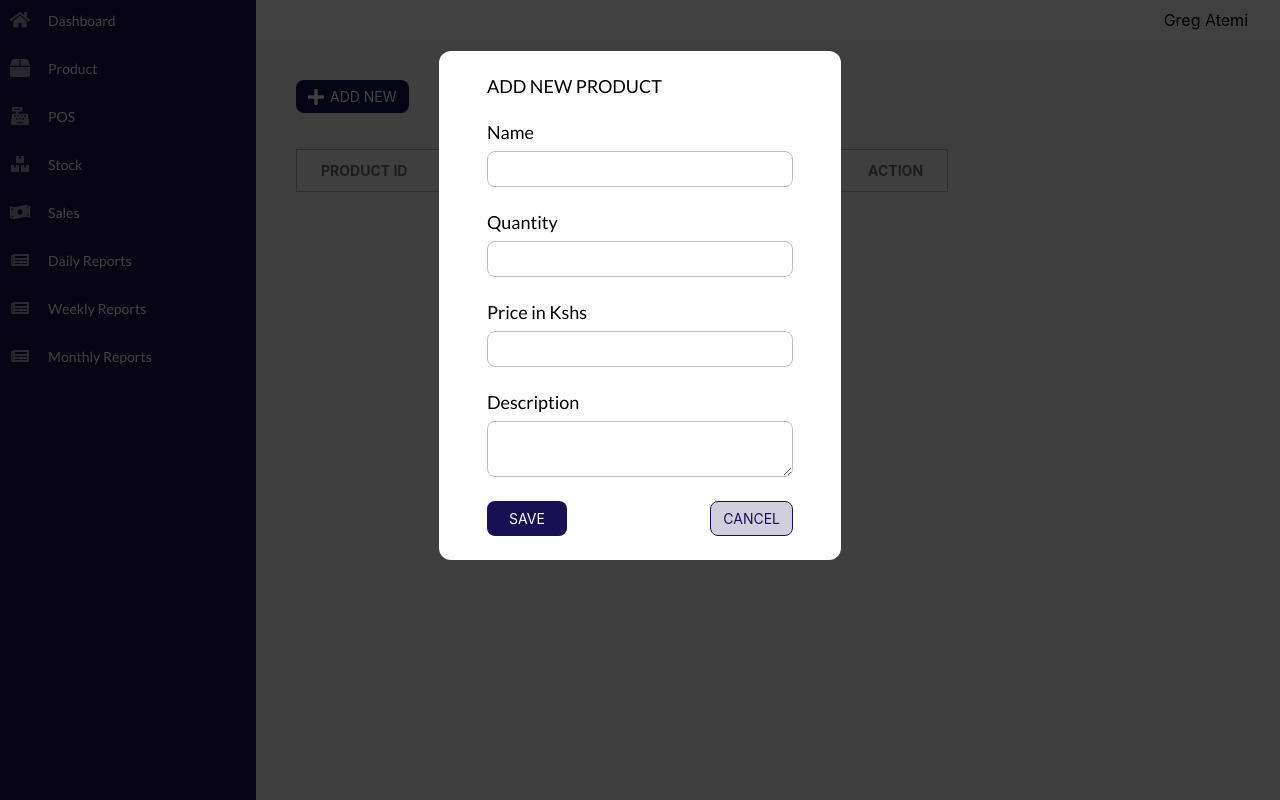
After one commit to greg-atemi/jaythree, a Django app: template templates/pos/user/new_product.html in a window 1280 px wide. The commit adds this page. Run offline with Django 4.2, Linux system fonts and the light colour scheme; the template is opened without the code that fills it, so the values that code supplies are empty; parts of the project's set-up code (start-up, migrations or seed data) failed here and were passed over.

Commit message:
Creating Product Create and Update functionality

```diff
--- a/pos/static/styles/style.css
+++ b/pos/static/styles/style.css
@@ -115,11 +115,12 @@ main{
     background-color: #FFFFFF;
     color: #000000;
     width: fit-content;
-    margin: 5% auto;
+    margin: 4% auto;
 }
 
 .modal-content p{
     margin-bottom: 24px;
+    font-size: 18px;
 }
 
 .modal-content .btn-primary{
@@ -134,13 +135,15 @@ main{
 
 .modal-content .fieldWrapper label{
     margin-bottom: 8px;
+    font-size: 18px;
 }
 
 .modal-content .fieldWrapper .input{
-    width: 240px;
+    width: 280px;
     border-radius: 8px;
     border: 1px solid #bcc0c5;
-    padding: 4px 12px;
+    padding: 8px 12px;
+    font-size: 16px;
 }
 
 .modal-content .button-group{
--- a/pos/urls.py
+++ b/pos/urls.py
@@ -1,5 +1,3 @@
-from django.conf.urls.static import static
-from django.conf import settings
 from django.urls import path
 from . import views
 
@@ -7,5 +5,8 @@ app_name = 'pos'
 
 urlpatterns = [
     path('', views.dashboard, name='dashboard'),
-    path('product', views.product, name='product')
+    path('products', views.products, name='products'),
+    path('save_product', views.save_product, name='save_product'),
+    path('delete_product/<str:product_id>', views.delete_product, name='delete_product'),
+    path('update_product/<str:product_id>', views.update_product, name='update_product'),
 ]
--- a/templates/pos/user/base.html
+++ b/templates/pos/user/base.html
@@ -13,7 +13,7 @@
 </head>
 <body>
     <nav class="sidebar">
-        <button>
+        <button id="dashboard">
             <img alt="home" class="nav-logo" src="{% static 'images/home.svg' %}"/>
             Dashboard
         </button>
@@ -62,8 +62,16 @@
 </body>
 
 <script type="text/javascript">
-    document.getElementById("product").onclick = function () {
-        location.href = "/pos/product";
+
+    let dashboard = document.getElementById("dashboard");
+    let product = document.getElementById("product");
+
+    dashboard.onclick = function () {
+        location.href = "/pos/";
+    };
+
+    product.onclick = function () {
+        location.href = "/pos/products";
     };
 </script>
 
--- /dev/null
+++ b/templates/pos/user/new_product.html
@@ -0,0 +1,64 @@
+{% extends 'pos/user/products.html' %}
+{% load static %}
+{% block content_block %}
+        <div id="modal" class="modal">
+            <div class="modal-content">
+                <p>ADD NEW PRODUCT</p>
+                <form action="" method="post">
+                    {% csrf_token %}
+                    <div class="fieldWrapper">
+                        <label for="name">Name</label>
+                        <input class="input" type="text" name="name" id="name" required>
+                    </div>
+
+                    <div class="fieldWrapper">
+                        <label for="quantity">Quantity</label>
+                        <input class="input" type="number" name="quantity" id="quantity" required>
+                    </div>
+
+                    <div class="fieldWrapper">
+                        <label for="unit_price">Price in Kshs</label>
+                        <input class="input" type="number" name="unit_price" id="unit_price" required>
+                    </div>
+
+                    <div class="fieldWrapper">
+                        <label for="description">Description</label>
+                        <textarea class="input" name="description" id="description"></textarea>
+                    </div>
+
+                    <div class="button-group">
+                        <input class="btn-primary" type="submit" value="SAVE"/>
+                        <button id="cancel" class="btn-secondary">
+                            CANCEL
+                        </button>
+                    </div>
+                </form>
+            </div>
+        </div>
+{% endblock %}
+
+{% block script_block %}
+    <script type="text/javascript">
+        let modal = document.getElementById("modal");
+        let btn_new = document.getElementById("new");
+        let cancel = document.getElementById("cancel");
+
+        window.onload = function () {
+            modal.style.display = "block";
+        }
+
+        cancel.onclick = function () {
+            modal.style.display = "none";
+        }
+
+        window.onclick = function(event) {
+            if (event.target === modal) {
+                location.href = "/pos/products";
+            }
+        }
+
+        product.onclick = function () {
+            location.href = "/pos/products";
+        };
+    </script>
+{% endblock %}
--- a/templates/pos/user/product.html
+++ b/templates/pos/user/products.html
@@ -2,7 +2,7 @@
 {% load static %}
 
 {% block title_block %}
-    <title>Product</title>
+    <title>Products</title>
 {% endblock %}
 
 {% block body_block %}
@@ -23,94 +23,84 @@
                 </tr>
             </thead>
             <tbody>
+                {% for product in products %}
                 <tr>
-                    <td>1</td>
-                    <td>Gilbeys Gin 1Litre</td>
-                    <td>1000</td>
-                    <td>1</td>
+                    <td>{{ product.product_id }}</td>
+                    <td>{{ product.name }}</td>
+                    <td>{{ product.unit_price }}</td>
+                    <td>{{ product.quantity }}</td>
                     <td>
-                        <img alt="edit" class="icon" src="{% static 'images/edit.svg' %}"/>
-                        <img alt="delete" src="{% static 'images/delete.svg' %}"/>
+                        <a href="{% url 'pos:update_product' product.product_id %}">
+                            <img id="edit"  alt="edit" class="icon" src="{% static 'images/edit.svg' %}"/>
+                        </a>
+                        <a href="{% url 'pos:delete_product' product.product_id %}">
+                            <img alt="delete" src="{% static 'images/delete.svg' %}"/>
+                        </a>
                     </td>
                 </tr>
-                <tr>
-                    <td>1</td>
-                    <td>Gilbeys Gin 1Litre</td>
-                    <td>1000</td>
-                    <td>1</td>
-                    <td>
-                        <img alt="edit" class="icon" src="{% static 'images/edit.svg' %}"/>
-                        <img alt="delete" src="{% static 'images/delete.svg' %}"/>
-                    </td>
-                </tr>
-                <tr>
-                    <td>1</td>
-                    <td>Gilbeys Gin 1Litre</td>
-                    <td>1000</td>
-                    <td>1</td>
-                    <td>
-                        <img alt="edit" class="icon" src="{% static 'images/edit.svg' %}"/>
-                        <img alt="delete" src="{% static 'images/delete.svg' %}"/>
-                    </td>
-                </tr>
+                {% endfor %}
             </tbody>
         </table>
 
+        {% block content_block %}
         <div id="modal" class="modal">
             <div class="modal-content">
                 <p>ADD NEW PRODUCT</p>
                 <form action="" method="post">
                     {% csrf_token %}
                     <div class="fieldWrapper">
-                        <label for="name">NAME</label>
+                        <label for="name">Name</label>
                         <input class="input" type="text" name="name" id="name" required>
                     </div>
 
                     <div class="fieldWrapper">
-                        <label for="quantity">QUANTITY</label>
+                        <label for="quantity">Quantity</label>
                         <input class="input" type="number" name="quantity" id="quantity" required>
                     </div>
 
                     <div class="fieldWrapper">
-                        <label for="price">PRICE in Kshs</label>
+                        <label for="price">Price in Kshs</label>
                         <input class="input" type="number" name="price" id="price" required>
                     </div>
 
                     <div class="fieldWrapper">
-                        <label for="description">DESCRIPTION</label>
-                        <textarea class="input" name="description" id="description" required></textarea>
+                        <label for="description">Description</label>
+                        <textarea class="input" name="description" id="description"></textarea>
                     </div>
 
                     <div class="button-group">
                         <input class="btn-primary" type="submit" value="SAVE"/>
-                        <button id="clear" class="btn-secondary">
+                        <button id="cancel" class="btn-secondary">
                             CANCEL
                         </button>
                     </div>
                 </form>
             </div>
         </div>
+        {% endblock %}
     </main>
 
+    {% block script_block %}
     <script type="text/javascript">
-        document.getElementById("new").onclick = function () {
-            document.getElementById('modal').style.display='block'
-        };
-
         let modal = document.getElementById("modal");
-
         let btn_new = document.getElementById("new");
+        let cancel = document.getElementById("cancel");
+        let edit = document.getElementById("edit");
 
         btn_new.onclick = function () {
-            modal.style.display = "block";
+            location.href = "/pos/save_product";
+        }
+
+        cancel.onclick = function () {
+            modal.style.display = "none";
         }
 
         window.onclick = function(event) {
-            if (event.target == modal) {
+            if (event.target === modal) {
                 modal.style.display = "none";
             }
         }
-
     </script>
+    {% endblock %}
 
 {% endblock %}
```
Also changed, not shown: pos/views.py (+64 -4 lines), templates/pos/user/update_product.html (added, +64 -0 lines).
